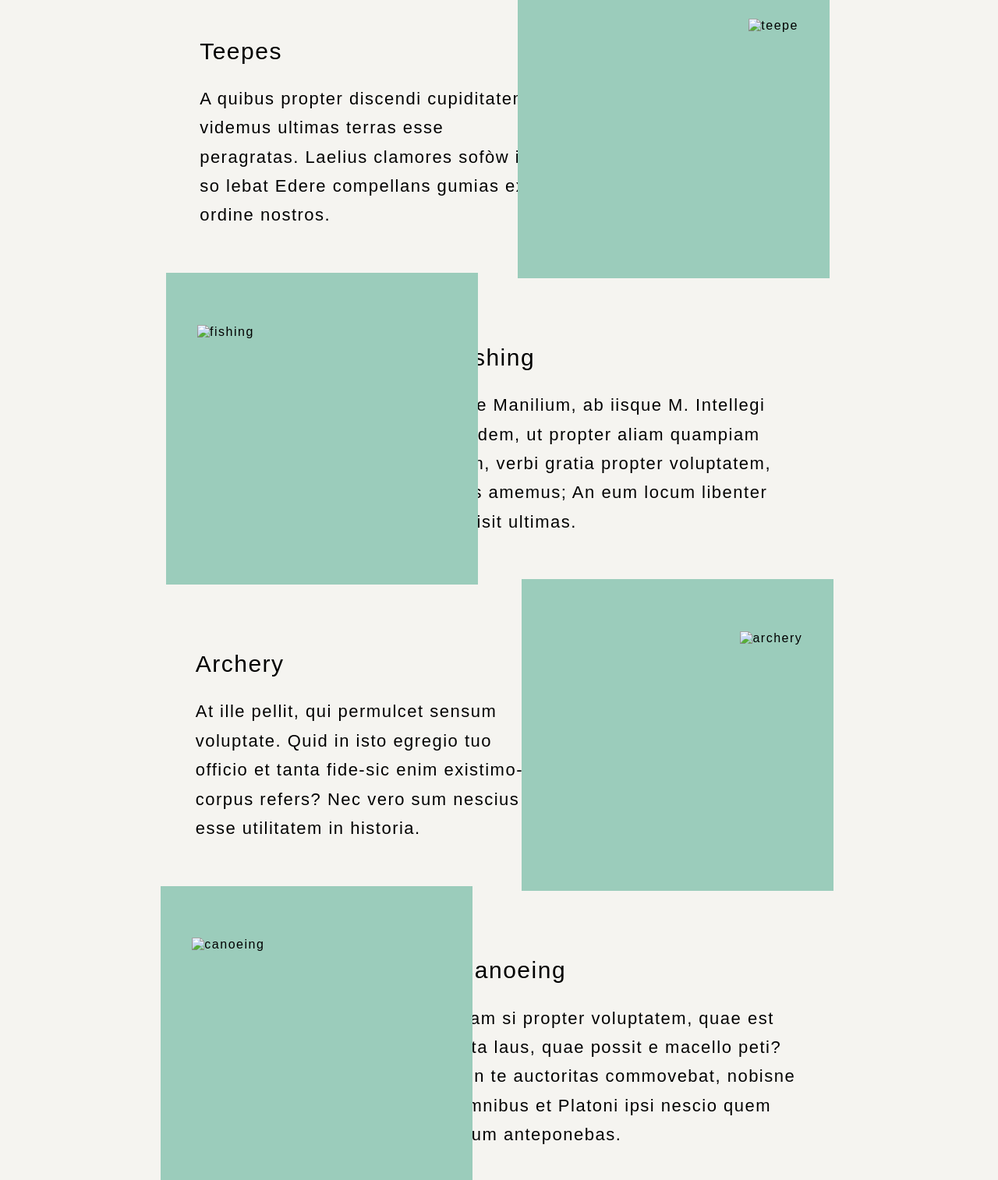
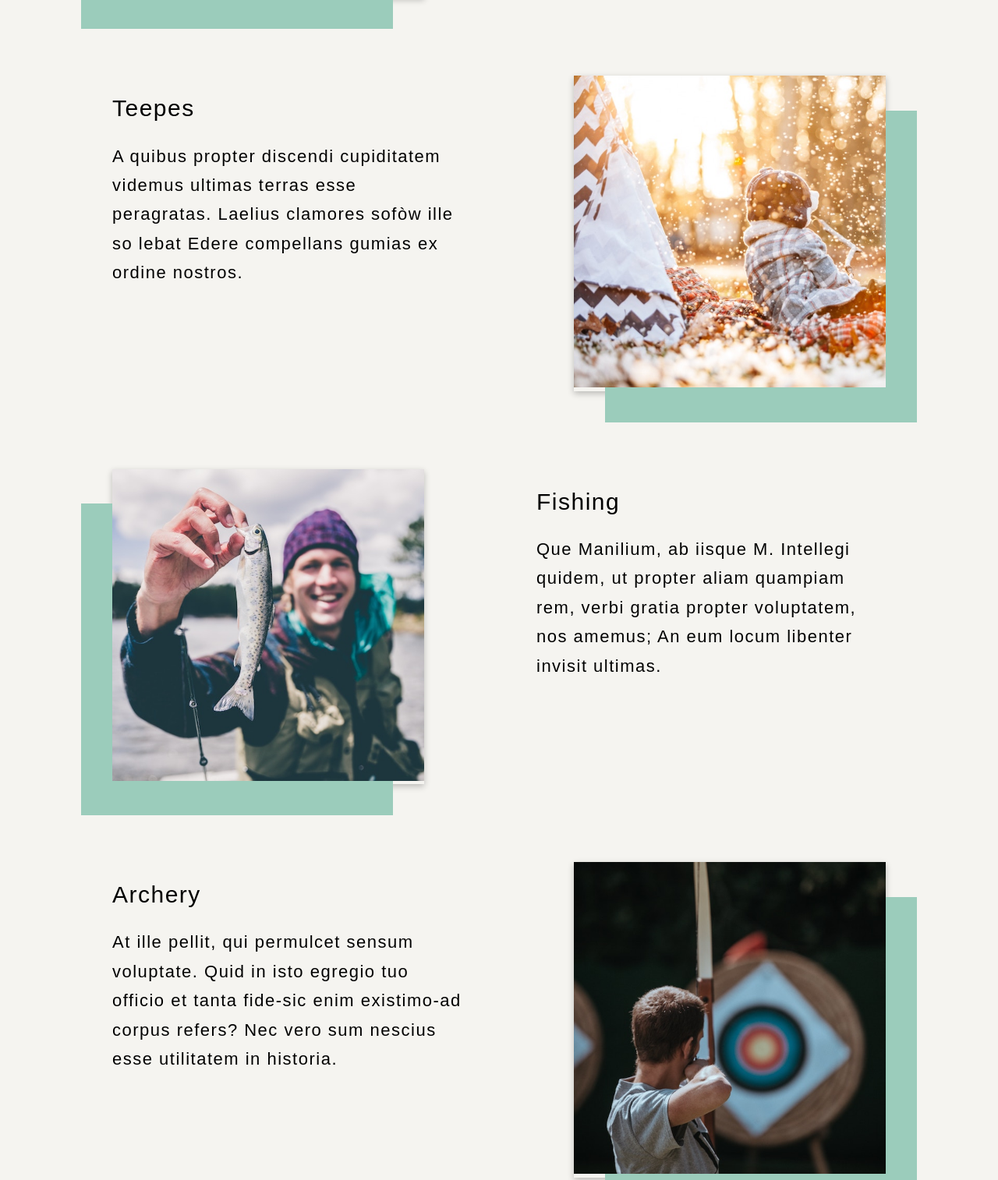
Before and after one commit to EzouineAbdelmoghit/Camp-Chipewa, a plain HTML site: page index.html in a window 1280 px wide. Shown: the part 707-2221 px from the top of the page at 78% size. Drawn offline with nearby package versions, Linux system fonts and the light colour scheme; the site is published under a folder, as on GitHub Pages, so addresses that start at the root find nothing; files whose address does not match are found by name.

Commit message:
first commit

```diff
--- a/index.html
+++ b/index.html
@@ -18,7 +18,7 @@
     <main>
       <section>
         <div class="img-box" data-aos="fade-right">
-          <img src="/images/cabin.jpg" alt="cabin" />
+          <img src="./images/cabin.jpg" alt="cabin" />
         </div>
         <div class="info">
           <h2>Cabin</h2>
@@ -39,12 +39,12 @@
           </p>
         </div>
         <div class="img-box" data-aos="fade-left">
-          <img src="/images/teepee.jpg" alt="teepe" />
+          <img src="./images/teepee.jpg" alt="teepe" />
         </div>
       </section>
       <section>
         <div class="img-box" data-aos="fade-right">
-          <img src="/images/fishing.jpg" alt="fishing" />
+          <img src="./images/fishing.jpg" alt="fishing" />
         </div>
         <div class="info">
           <h2>Fishing</h2>
@@ -65,12 +65,12 @@
           </p>
         </div>
         <div class="img-box" data-aos="fade-left">
-          <img src="/images/archery.jpg" alt="archery" />
+          <img src="./images/archery.jpg" alt="archery" />
         </div>
       </section>
       <section>
         <div class="img-box" data-aos="fade-right">
-          <img src="/images/canoeing.jpg" alt="canoeing" />
+          <img src="./images/canoeing.jpg" alt="canoeing" />
         </div>
         <div class="info">
           <h2>Canoeing</h2>
```
